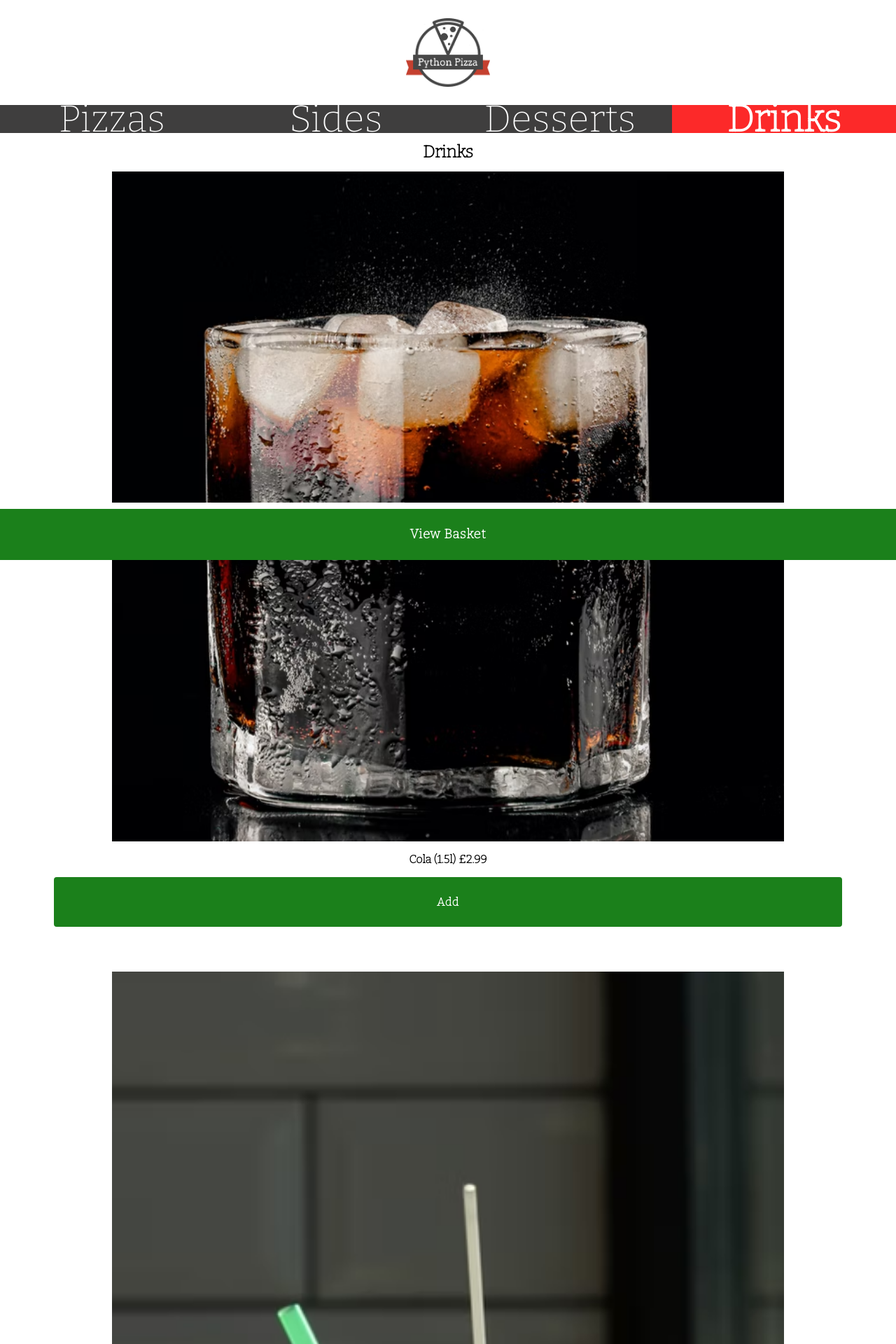
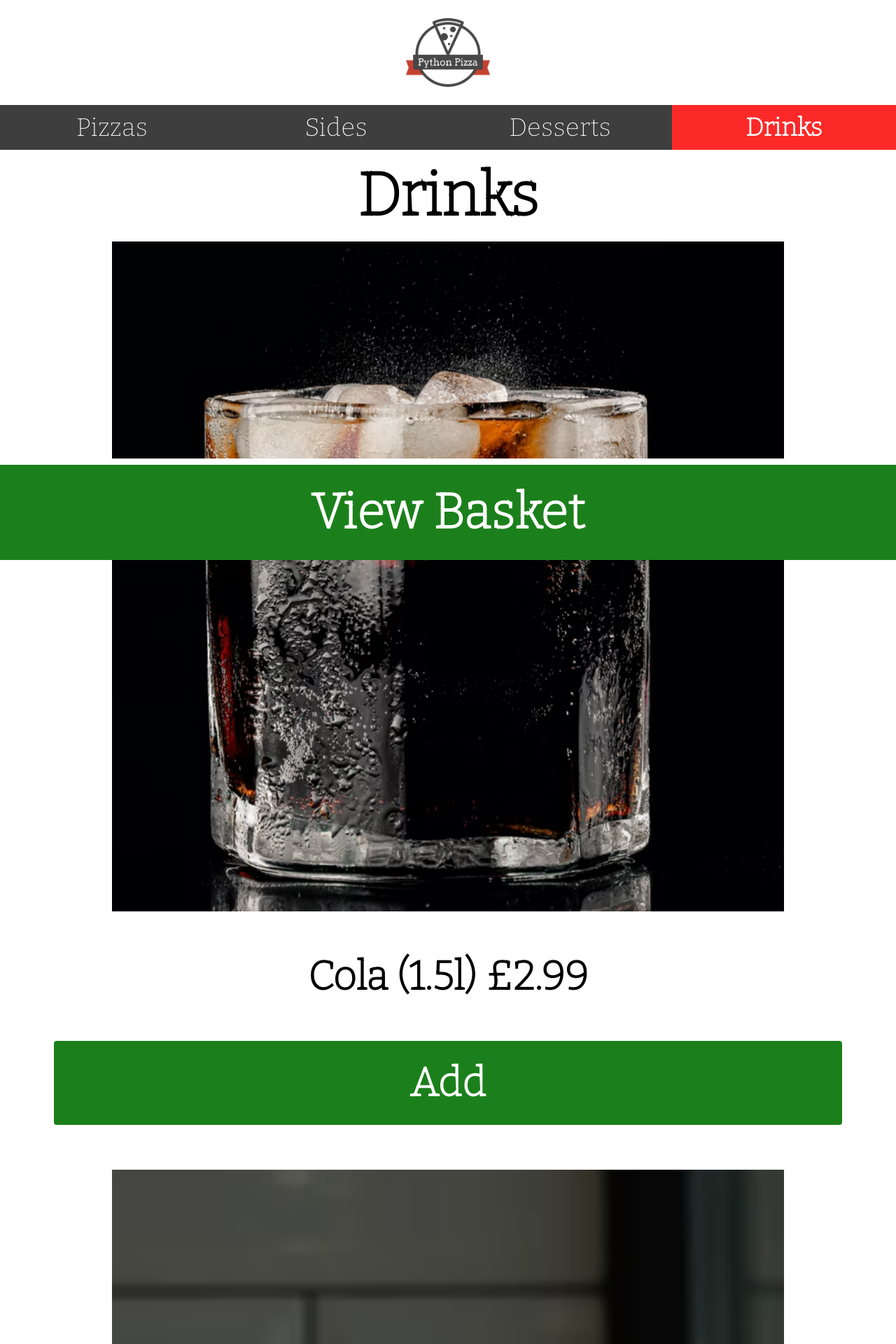
Before and after one commit to gwalker256/-CN-Innovate-Graham-FP, a Flask app: page /drinks in a window 1280 px wide. Shown: the top 1920 px of the page at 70% size. Run offline with Flask 2, Linux system fonts and the light colour scheme.

Commit message:
resizing started

```diff
--- a/app.py
+++ b/app.py
@@ -1,4 +1,4 @@
-from flask import Flask
+from flask import Flask, render_template
 from views import views
 
 app = Flask(__name__)
@@ -6,6 +6,9 @@ app = Flask(__name__)
 
 app.register_blueprint(views)
 
+@app.errorhandler(404)
+def not_found(e):
+    return render_template("error.html"), 404
 
 if __name__ == "__main__":
     app.run(debug=True, port=8000)
--- a/static/css/style.css
+++ b/static/css/style.css
@@ -1,40 +1,36 @@
+@import url("https://fonts.googleapis.com/css2?family=Bitter:wght@200&display=swap");
 
-
-@import url('https://fonts.googleapis.com/css2?family=Bitter:wght@200&display=swap');
-
-
-body{
+body {
   margin: 0px;
   padding: 0px;
-    font-family: 'Bitter', serif;
-    font-weight:600;
+  font-family: "Bitter", serif;
+  font-weight: 600;
+  font-size: 4.5vw;
 }
 
-button{
-  font-family: 'Bitter', serif;
-  font-weight:600;
+button {
+  font-family: "Bitter", serif;
+  font-weight: 600;
   letter-spacing: 0.1vh;
 }
 
-h2{
+h2 {
   text-align: center;
   margin: 1.7vh;
-
 }
 
-p{
+p {
   text-align: center;
 }
 
-.item-image{
+.item-image {
   width: 75%;
   display: block;
   margin-left: auto;
   margin-right: auto;
-
 }
 
-.add-button{
+.add-button {
   display: block;
   margin: auto;
   margin-bottom: 5%;
@@ -47,20 +43,17 @@ p{
   border-radius: 4px;
   border: none;
   padding: 2vw;
- font-size: 2vh;
+  font-size: 4.5vw;
   /* text-align: center; */
-
 }
 
-#logo{
-
+#logo {
   display: block;
   margin-left: auto;
   margin-right: auto;
   width: 15vh;
   padding: 2vw;
   /* border: 1px solid rgb(22, 22, 22) */
-
 }
 
 #base-nav {
@@ -68,21 +61,19 @@ p{
   justify-content: space-evenly;
   background-color: rgba(63, 62, 62);
   color: white;
-  height: 5vh;
-  align-items:center;
-  justify-content:center;
-
+  height: 10vw;
+  align-items: center;
+  justify-content: center;
 
   /* width: 100%; */
 }
 
-
-
-.nav-link, .active{
+.nav-link,
+.active {
   height: 100%;
   display: flex;
   /* align-items:center; */
-  justify-content:center;
+  justify-content: center;
   width: 25vw;
   color: white;
   text-align: center;
@@ -96,13 +87,9 @@ letter-spacing: 0.05vh;
   /* border: 1px solid rgb(0, 0, 0); */
 
   /* height: 100%; */
-
-
-
-
 }
 
-.active{
+.active {
   font-weight: 900;
 }
 
@@ -125,7 +112,6 @@ letter-spacing: 0.05vh;
 } */
 
 #checkout-linkEDITNOTTOWORK {
-
   position: fixed;
   /* left: 50%; */
   bottom: 0;
@@ -144,7 +130,7 @@ letter-spacing: 0.05vh;
   font-size: 2vh;
 }
 
-#checkout-link{
+#checkout-link {
   display: block;
   margin: auto;
 
@@ -164,15 +150,22 @@ letter-spacing: 0.05vh;
   margin: 0px;
   border-top: 1.2vh solid rgb(255, 255, 255);
   border-bottom: 1.2h solid rgb(255, 255, 255);
- font-size: 2.3vh;
+  font-size: 5.5vw;
   /* border-top-right-radius: 4px; */
   /* margin-left: 50%; */
   /* margin-right: 50%; */
   /* border-top-left-radius: 4px; */
-
 }
 
+/* background-color: aqua; */
 
+@media screen and (min-width: 800px) {
+  #base-nav {
+    height: 5vw;
+  }
 
-
-  /* background-color: aqua; */
+  .nav-link,
+  .active {
+    font-size: 2.8vw;
+  }
+}
--- a/static/js/main.js
+++ b/static/js/main.js
@@ -1,7 +1,7 @@
-function changeColour () {
-    let element = document.getElementById("pizzas-nav");
-    element.classList.toggle("red-link");
-};
+// function changeColour () {
+//     let element = document.getElementById("pizzas-nav");
+//     element.classList.toggle("red-link");
+// };
 
 // function darkMode() {
 //     let element = document.body;
--- a/views.py
+++ b/views.py
@@ -26,9 +26,9 @@ def desserts():
 def drinks():
     return render_template("drinks.html", active="drinks")
 
-@views.errorhandler(404)
-def not_found(e):
-    return render_template("error.html"), 404
+# @views.errorhandler(404)
+# def not_found(e):
+#     return render_template("error.html"), 404
 
 
 
```
Lines whose indentation alone changed are shown as unchanged.
